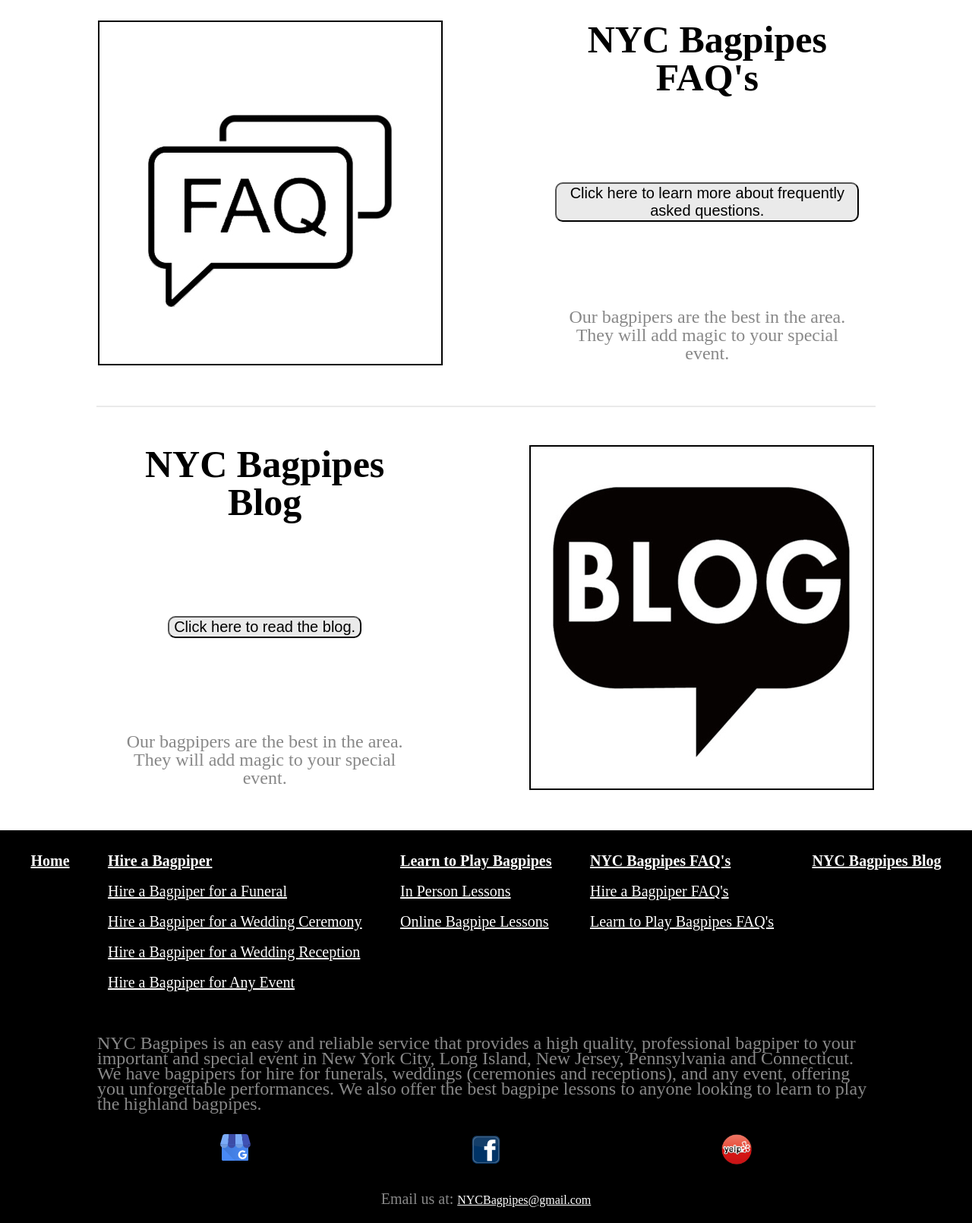
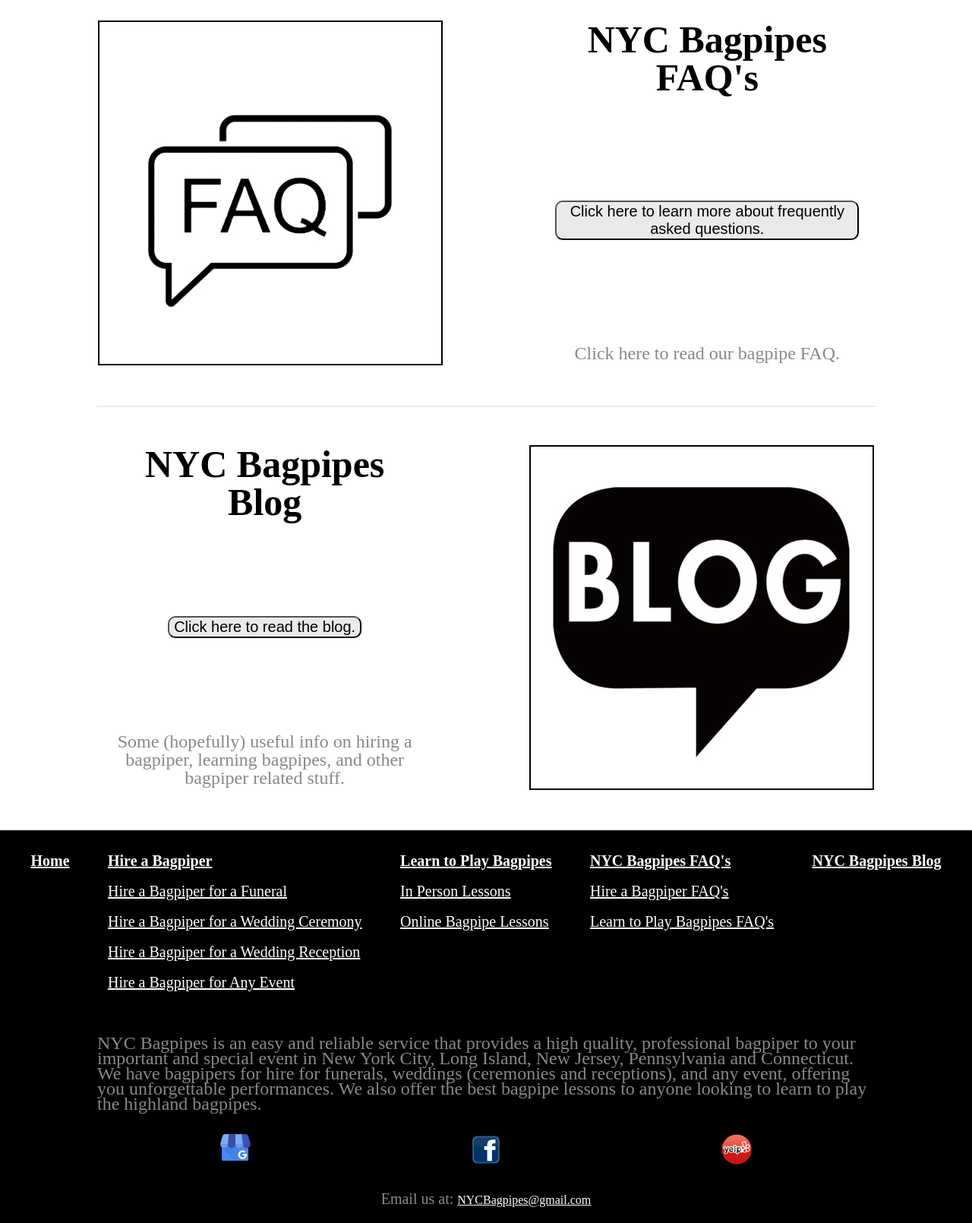
Before and after one commit to CristopherMRodriguez/nycbagpipes-php, a PHP site: page / in a window 1280 px wide. Shown: the part 2011-3621 px from the top of the page at 76% size. Run offline with PHP 8.4, Linux system fonts and the light colour scheme; data that the repository does not hold is empty; some web fonts are replaced.

Commit message:
fixed body positioning. start testing mobile

```diff
--- a/home.php
+++ b/home.php
@@ -47,7 +47,7 @@
         <h3 class="section-subtitle">Click here to learn more about frequently asked questions.</h3>
       </button>
     </a>
-    <p class="section-p">Our bagpipers are the best in the area. They will add magic to your special event.</p>
+    <p class="section-p">Click here to read our bagpipe FAQ.</p>
   </div>
 </section>
 <div class="section-border"></div>
@@ -59,7 +59,7 @@
         <h3 class="section-subtitle">Click here to read the blog.</h3>
       </button>
     </a>
-    <p class="section-p">Our bagpipers are the best in the area. They will add magic to your special event.</p>
+    <p class="section-p">Some (hopefully) useful info on hiring a bagpiper, learning bagpipes, and other bagpiper related stuff.</p>
   </div>
   <a class="pic-anchor"  class="button" href="<?php echo $Site . "/bagpipe-blog";?>">
     <img src="./img/bagpipes-blog.jpeg" alt="Bagpipes Blog">
--- a/styles.css
+++ b/styles.css
@@ -60,7 +60,8 @@ table {
 
 body {
   text-align: center;
-	font-family: var(--ff-main)
+	font-family: var(--ff-main);
+	position: absolute;
 }
 
 a:link {
@@ -254,6 +255,7 @@ p {
 	margin: 0 20px;
 }
 
+ /* for 3rd tier content pages */
 .section-div-sub{
 	height: 450px;
 	display: flex;
```
Also changed, not shown: learn-to-play-the-bagpipes/index.php (+6 -2 lines).
